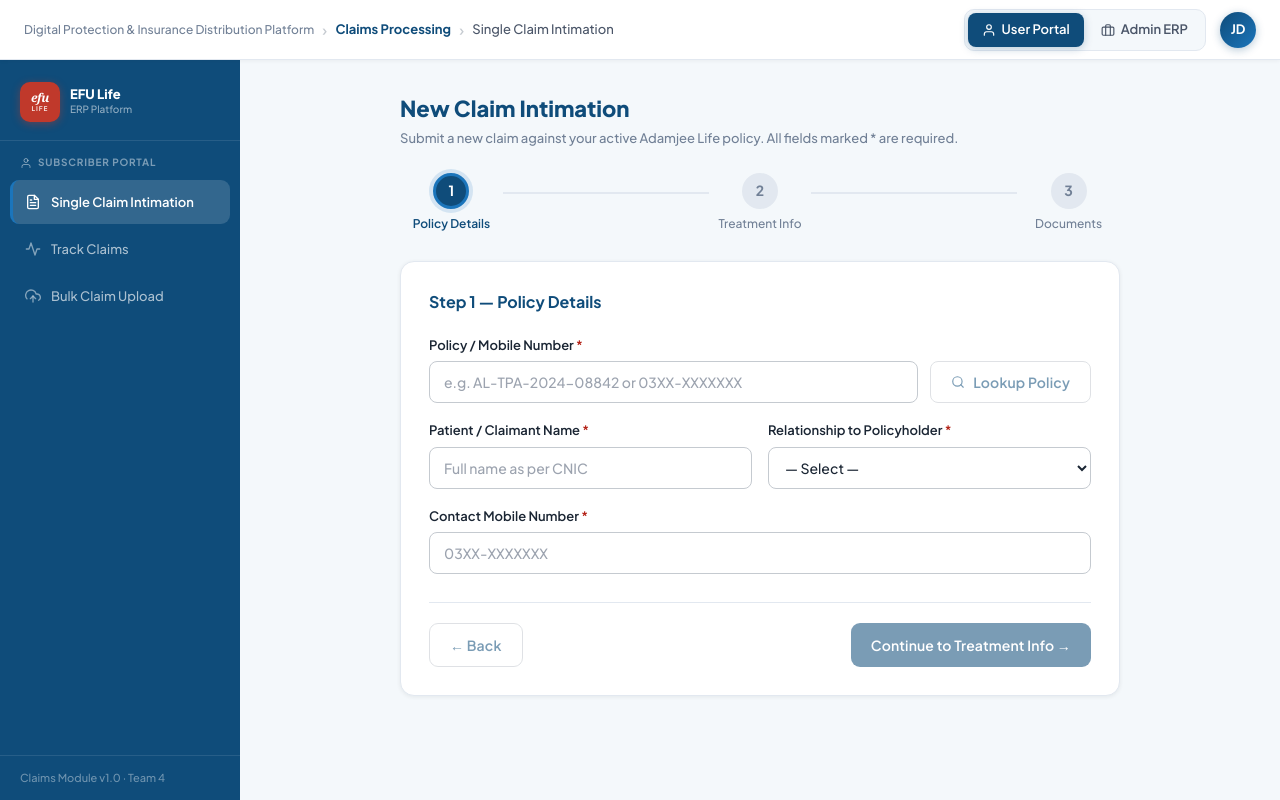
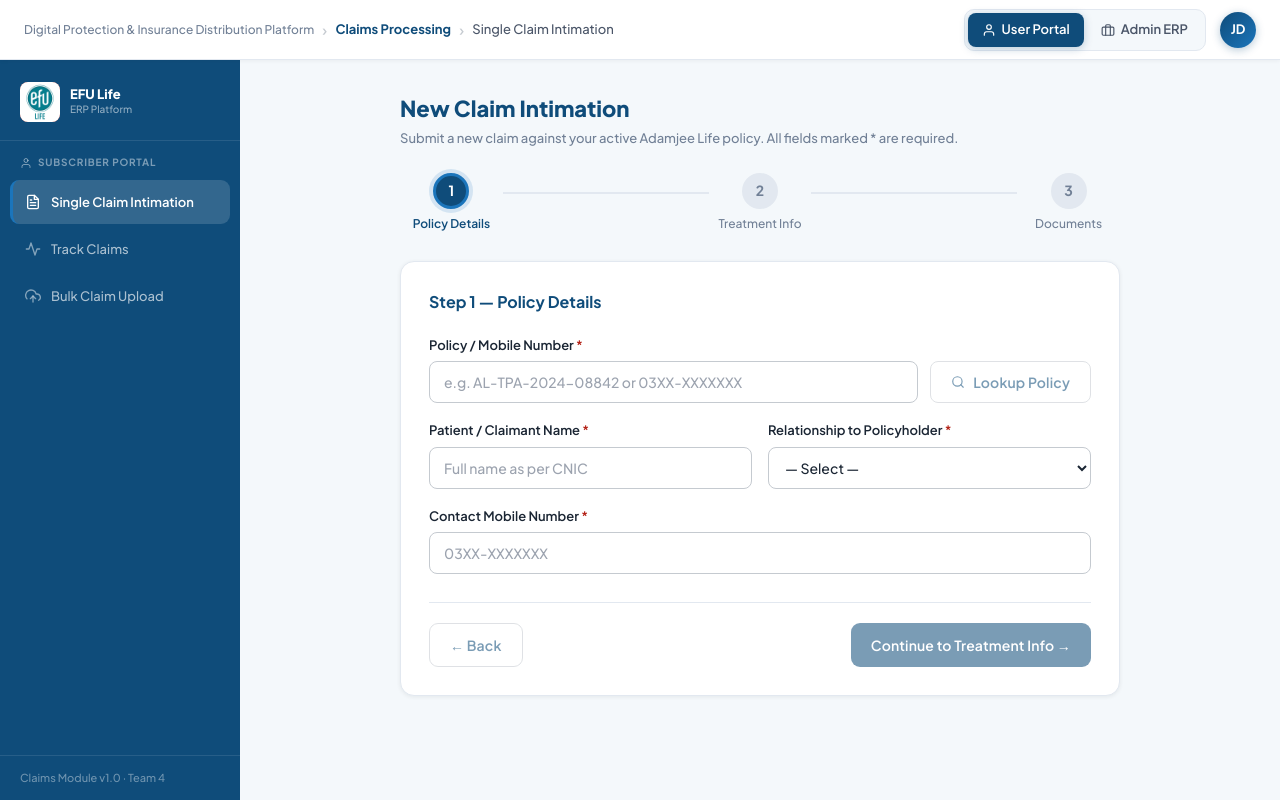
Before and after one commit to ahmedusaib/tpa-ui-ux, a React (Vite) app: page / in a window 1280 px wide. Built offline with nearby package versions, Linux system fonts and the light colour scheme.

Commit message:
added efu logo to sidebar

```diff
--- a/src/components/Shell/Sidebar.jsx
+++ b/src/components/Shell/Sidebar.jsx
@@ -1,5 +1,6 @@
 import React from 'react';
 import { T } from '../../tokens';
+import efuLogo from '../../assets/efu-logo.png';
 
 // Clean SVG icon components — no emojis
 const Icons = {
@@ -92,28 +93,16 @@
         borderBottom: '1px solid rgba(255,255,255,0.1)',
       }}>
         <div style={{ display: 'flex', alignItems: 'center', gap: '10px' }}>
-          {/* EFU Life logo badge */}
-          <div style={{
-            width: 40, height: 40, borderRadius: '10px',
-            background: '#c0392b',
-            display: 'flex', flexDirection: 'column',
-            alignItems: 'center', justifyContent: 'center',
-            flexShrink: 0,
-            boxShadow: '0 2px 8px rgba(192,57,43,0.45)',
-            lineHeight: 1,
-            padding: '3px 4px',
-          }}>
-            <span style={{
-              fontSize: '12px', fontWeight: 900, color: '#fff',
-              letterSpacing: '-0.5px', lineHeight: 1,
-              fontFamily: 'Georgia, serif', fontStyle: 'italic',
-            }}>efu</span>
-            <span style={{
-              fontSize: '6.5px', fontWeight: 700, color: 'rgba(255,255,255,0.85)',
-              letterSpacing: '0.15em', lineHeight: 1, marginTop: '1px',
-              textTransform: 'uppercase',
-            }}>LIFE</span>
-          </div>
+          {/* EFU Life logo image */}
+          <img
+            src={efuLogo}
+            alt="EFU Life Logo"
+            style={{
+              width: 40, height: 40, borderRadius: '8px',
+              objectFit: 'contain', flexShrink: 0,
+              background: '#c0392b',
+            }}
+          />
           <div>
             <div style={{ fontWeight: 800, fontSize: '13px', color: '#fff', lineHeight: 1.2 }}>EFU Life</div>
             <div style={{ fontSize: '10px', color: 'rgba(255,255,255,0.55)', fontWeight: 500 }}>ERP Platform</div>
```
Also changed, not shown: src/assets/efu-logo.png (added).
